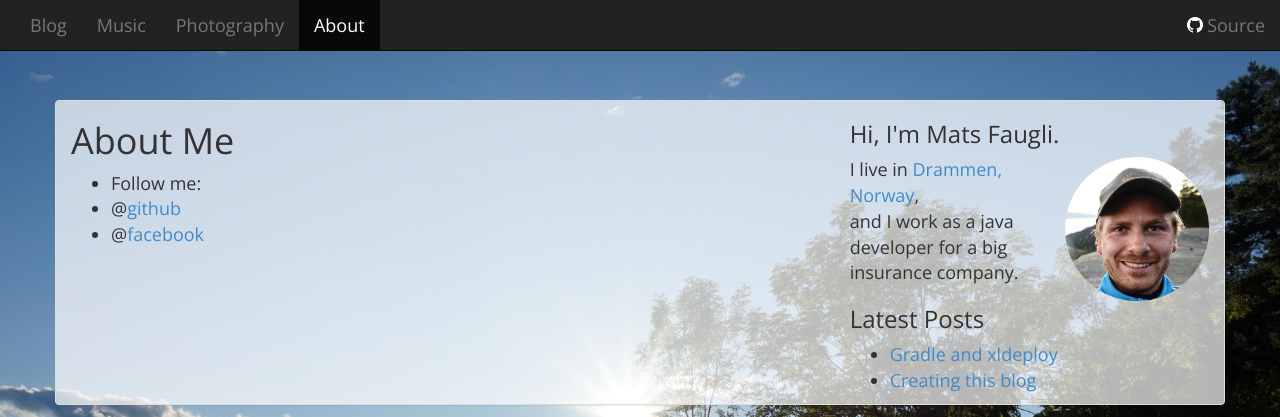
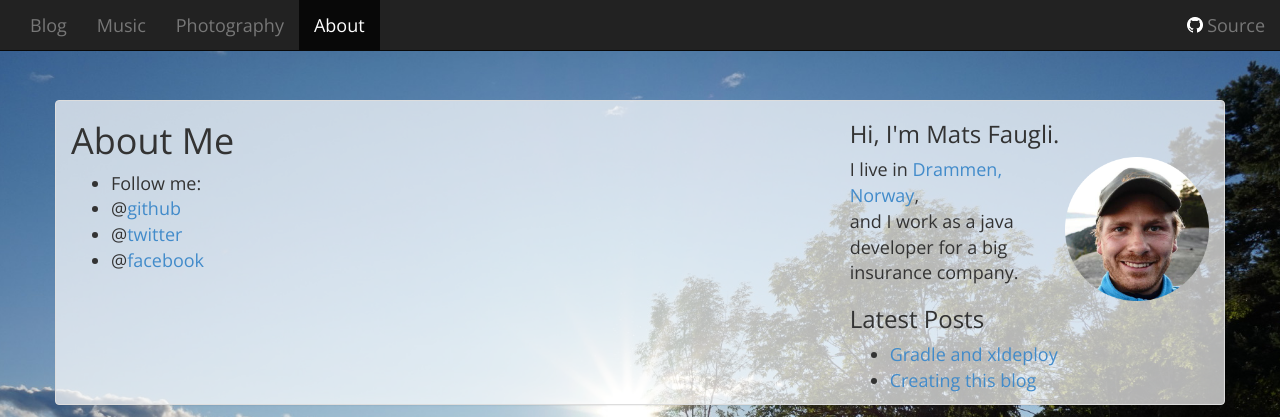
Before and after one commit to fowlie/fowlie.github.io, a Jekyll site: the page built from about/index.md, in a window 1280 px wide. Shown: the top 417 px of the page. Built offline with Jekyll 4.4.1, drawn with Linux system fonts in a browser that asks for light colours; nearby versions of some CDN libraries.

Commit message:
Add twitter profile

```diff
--- a/about/index.md
+++ b/about/index.md
@@ -6,4 +6,5 @@ layout: default
 
 - Follow me:
 - @[github](https://github.com/fowlie)
+- @[twitter](https://twitter.com/matsfaugli)
 - @[facebook](http://facebook.com/mats.faugli)
```
